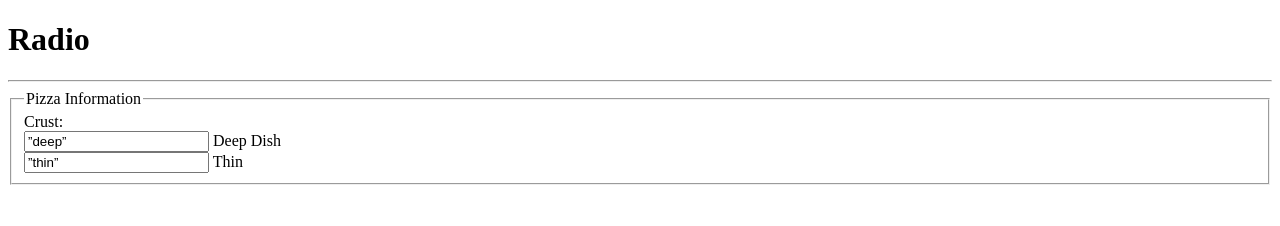
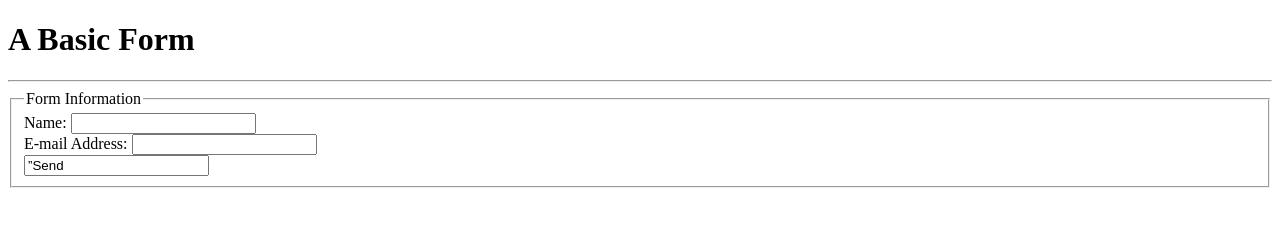
Before and after one commit to hkarmely/practice, a plain HTML site: page index.html in a window 1280 px wide. Drawn offline with Linux system fonts and the light colour scheme.

Commit message:
Update index.html

```diff
--- a/index.html
+++ b/index.html
@@ -1,21 +1,45 @@
 <!doctype html>
 <html>
 <head>
-<title>Radio</title>
+<title>A Basic Form</title>
+<style type=”text/css”>
+.form-field {
+clear: both;
+padding: 10px;
+width: 350px;
+}
+.form-field label {
+float: left;
+width: 150px;
+text-align: right;
+}
+.form-field input {
+float: right;
+width: 150px;
+text-align: left;
+}
+#submit {
+text-align: center;
+}
+</style>
 </head>
 <body>
-<h1>Radio</h1>
+<h1>A Basic Form</h1>
 <hr>
 <form action=”#”>
 <fieldset>
-<legend>Pizza Information</legend>
-<div>Crust: <br />
-<input type=”radio” id=”deep”
-name=”crust” value=”deep”>
-<label for=”deep”>Deep Dish</label><br />
-<input type=”radio” id=”thin”
-name=”crust” value=”thin”>
-<label for=”thin”>Thin</label><br />
+<legend>Form Information</legend>
+<div class=”form-field”>
+<label for=”username”>Name:</label>
+<input type=”text” id=”username” name=”username”>
+</div>
+<div class=”form-field”>
+<label for=”email”>E-mail Address:</label>
+<input type=”text” id=”username” name=”email”>
+</div>
+<div class=”form-field”>
+<input id=”submit” type=”submit” name=”submit”
+value=”Send Form”>
 </div>
 </fieldset>
 </form>
```
